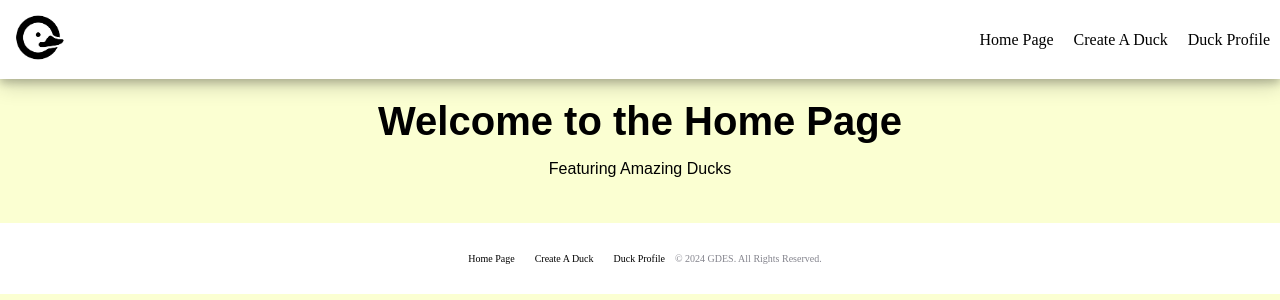
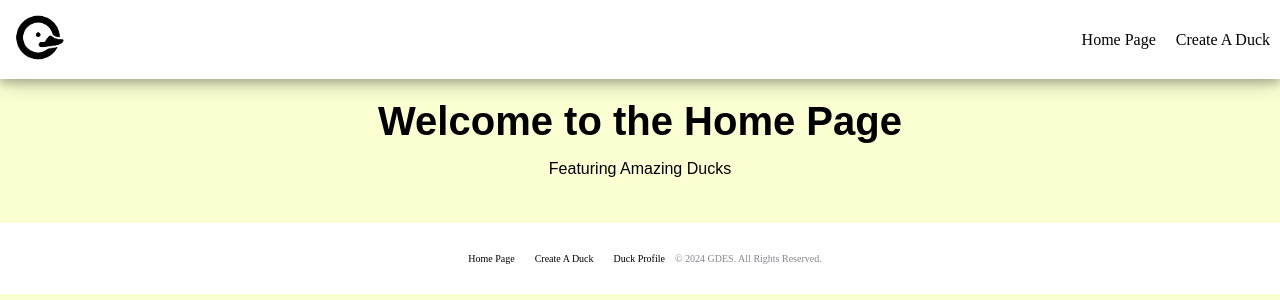
Before and after one commit to nic-gdes/create-a-duck-directory-ashley-grant, a PHP site: page / in a window 1280 px wide. Shown: the top 300 px of the page. Run offline with PHP 8.4, Linux system fonts and the light colour scheme; data that the repository does not hold is empty.

Commit message:
Submission for Assignment 6.1

```diff
--- a/components/nav.php
+++ b/components/nav.php
@@ -4,7 +4,7 @@
         <ul>
             <li><a href="/">Home Page</a></li>
             <li><a href="./create-duck.php">Create A Duck</a></li>
-            <li><a href="./profile.php">Duck Profile</a></li>
+            <!-- <li><a href="./profile.php">Duck Profile</a></li> -->
         </ul>
     </nav>
 </header>
--- a/index.php
+++ b/index.php
@@ -42,6 +42,7 @@
         <div class="grid">
 
             <?php foreach($ducks as $duck) : ?>
+                <a href="./profile.php">
                 <div class="grid-item">
                     <h1><?php echo $duck['name']?></h1>
 
@@ -57,6 +58,7 @@
                         <?php endforeach ?>
                     </ul>
                 </div>
+                </a>
             <?php endforeach ?>
 
         </div>
```
Also changed, not shown: 1 other file.
